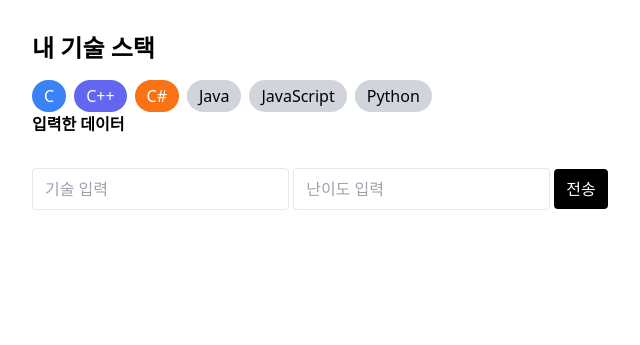
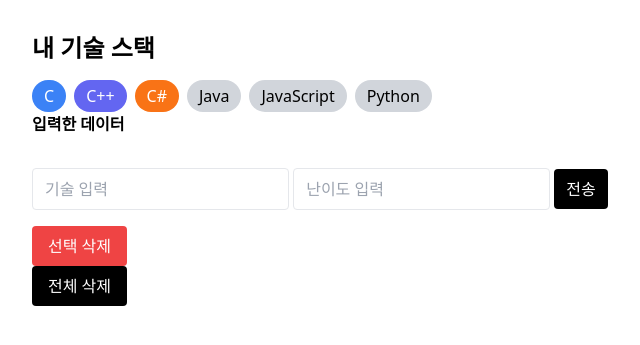
Before and after one commit to hyw18/hello, a Flask app: page / in a window 1280 px wide. Shown: the top 345 px of the page, without its empty margins (0-640 px from the left). Run offline with Flask 3, Linux system fonts and the light colour scheme; some libraries are stand-ins or nearby versions.

Commit message:
4.21 항쟁2

```diff
--- a/app.py
+++ b/app.py
@@ -19,5 +19,28 @@ def send():
     messages.append(skill + " / " + level)
     return redirect('/')
 
+@app.route('/delete', methods=['POST'])
+def delete():
+    index = int(request.form['index'])
+    messages.pop(index)
+    return redirect('/')
+
+@app.route('/delete_all', methods=['POST'])
+def delete_all():
+    messages.clear()
+    return redirect('/')
+
+@app.route('/delete_selected', methods=['POST'])
+def delete_selected():
+    indexes = request.form.getlist('delete_indexes')
+
+    indexes = [int(index) for index in indexes]
+    indexes.sort(reverse=True)
+
+    for index in indexes:
+        messages.pop(index)
+
+    return redirect('/')
+
 if __name__ == "__main__":
     app.run(host="0.0.0.0", port=5000, debug=True)
--- a/templates/index.html
+++ b/templates/index.html
@@ -23,7 +23,20 @@
     <div>
         <h2 class="mt9 text=xl font-bold">입력한 데이터</h2>
         {% for item in messages %}
-            <div class="bg-green-200 p-2 m-2 rounded">{{ item }}</div>
+            <div class="bg-green-200 p-2 m-2 rounded flex items-center gap-3">
+                <input type="checkbox"
+                name="delete_indexes"
+                value="{{ loop.index0 }}"
+                form="deleteForm">
+                <span>{{ item }}</span>
+                <form action="/delete" method="post"onclick="return confirm('정말 삭제할까요?')" class="ml-auto">
+                    <input type="hidden" name="index" value="{{ loop.index0 }}">
+                    <button type="submit" class="ml-2 bg-red-500 text-white px-3 py-1 rounded">
+                        삭제
+                    </button>
+                </form>
+
+            </div>
         {% endfor %}
     </div>
     <form action="/send" method="POST" class="mt-8">
@@ -31,5 +44,15 @@
         <input type="text" name="level" placeholder="난이도 입력" class="border px-3 py-2 rounded">
         <button type="submit" class="bg-black text-white px-3 py-2 rounded">전송</button>
     </form>
+    <form id="deleteForm" action="/delete_selected" method="post">
+        <button type="submit" class="mt-4 bg-red-500 text-white px-4 py-2 rounded">
+            선택 삭제
+        </button>
+    </form>
+    <form action="/delete_all" method="post">
+        <button type="submit" class="bg-black text-white px-4 py-2 rounded">
+            전체 삭제
+        </button>
+    </form>
 </body>
 </html>
```
Also changed, not shown: README.md.
